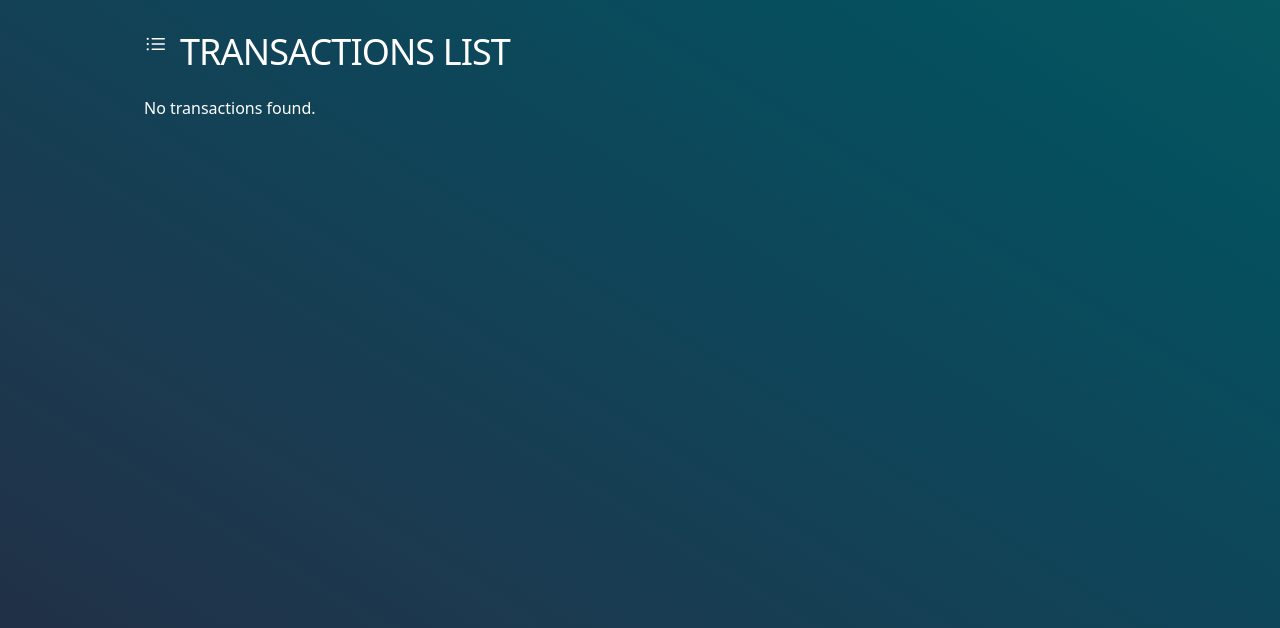
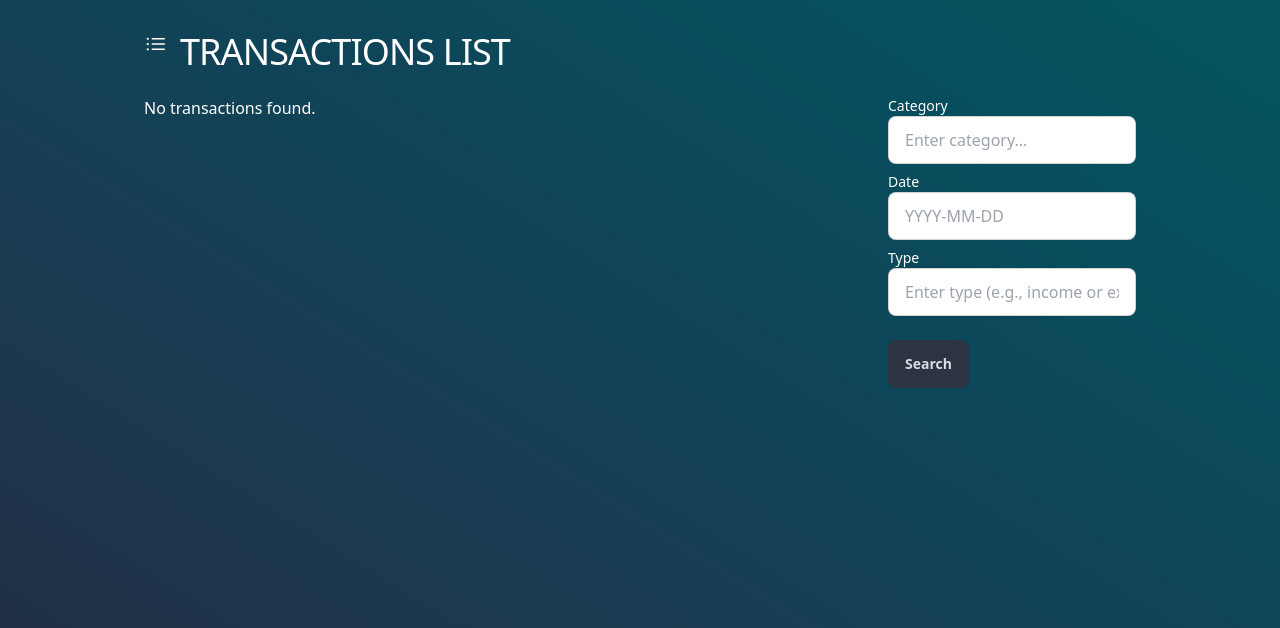
Before and after one commit to manolisfcb/FinanceTracker, a Flask app: page /transactions in a window 1280 px wide. Shown: the part 128-756 px from the top of the page. Run offline with Flask 3, Linux system fonts and the light colour scheme; the visitor is signed in with stand-in values (Sample User, id 1); data that the repository does not hold is empty; parts of the project's set-up code (start-up, migrations or seed data) failed here and were passed over; some libraries are stand-ins or nearby versions.

Commit message:
Add transaction filtering functionality, enhance transaction display, and update requirements

```diff
--- a/requirements.txt
+++ b/requirements.txt
@@ -4,7 +4,9 @@ blinker==1.9.0
 click==8.1.7
 dnspython==2.7.0
 email_validator==2.2.0
+Faker==33.1.0
 Flask==3.1.0
+Flask-Filter==0.1.2a3
 Flask-JWT-Extended==4.7.1
 Flask-Login==0.6.3
 Flask-Migrate==4.0.7
@@ -20,7 +22,9 @@ marshmallow==3.23.1
 packaging==24.2
 passlib==1.7.4
 PyJWT==2.10.1
+python-dateutil==2.9.0.post0
 python-dotenv==1.0.1
+six==1.17.0
 SQLAlchemy==2.0.36
 typing_extensions==4.12.2
 webargs==8.6.0
--- a/src/routes/transactions.py
+++ b/src/routes/transactions.py
@@ -6,16 +6,51 @@ from src.forms.LoginForm import LoginForm
 from flask import Blueprint, render_template, request
 from app import db
 from src.models.Transaction import TransactionModel, Category
+from sqlalchemy import or_
+from src.utils.filter import filter
+from sqlalchemy.orm import joinedload
 
 
+# @main_bp.route('/transactions', methods=['GET', 'POST'])
+# @login_required
+# def transactions():
 
-@main_bp.route('/transactions', methods=['GET', 'POST'])
-@login_required
+@main_bp.route('/transactions', methods=['GET'])
 def transactions():
-    transactions = TransactionModel.query.filter_by(user_id=current_user.id).order_by(TransactionModel.date.desc()).all()
-    transactions = [transaction.serialize() for transaction in transactions]
+    # Recuperar filtros enviados por el formulario
+    category = request.args.get('category', '').strip()
+    date = request.args.get('date', '').strip()
+    transaction_type = request.args.get('type', '').strip()
+
+    print(request.args)
+    print(category)
+    query = TransactionModel.query.join(Category)
+
+  # Aplicar filtros dinámicamente
+    filters = []
+    if category:
+        filters.append(Category.name.ilike(f"%{category}%"))  # Filtra por nombre de categoría
+    if date:
+        filters.append(TransactionModel.date.ilike(f"%{date}%"))  # Filtra por fecha como texto
+    if transaction_type:
+        filters.append(TransactionModel.type.ilike(f"%{transaction_type}%"))  # Filtra por tipo de transacción
+
+    # Aplicar todos los filtros
+    query = query.filter(*filters)
+
+    # Obtener los resultados
+    transactions = query.options(joinedload(TransactionModel.category)).all()
+
+    # # Renderizar los resultados
+    # return render_template("partials/transaction_table.html", transactions=transactions)
+
+    transactions = [transaction.serialize() for transaction in query]
     context = {
         'transactions': transactions
     }
     print(context)
+
+    if request.headers.get('HX-Request'):
+        return render_template('partials/transaction_table.html', **context)
+
     return render_template('transactions.html', **context)
--- a/src/templates/transactions.html
+++ b/src/templates/transactions.html
@@ -18,11 +18,13 @@
 
         TRANSACTIONS LIST
     </h1>
+    <div class = "relative overflow-x-auto text-white">
 
-    <div class=" relative overflow-x-auto text-white" >
-
+        <div class = "flex flex-col-reverse md:grid md:grid-cols-4 md:gap4">
+             <!-- 3 de cuatro columnas para la tabla   -->
+             <div class = "col-span-3 me-4">
                 {% if transactions %}
-            <table class = "table">
+                        <table class = "table"   id="transaction-container">
                             <thead class = "text-xs text-white uppercase">
                             <tr>
                                 <th class="px-6 py-3" >Date</th>
@@ -50,4 +52,35 @@
             </div>
 
 
+             <!-- 1 de cuatro columnas para el formulario de filtros -->
+        <div class = "col-span-1">
+            <form hx-get="/transactions" hx-target="#transaction-container" hx-swap="outerHTML">
+                <!-- Category Filter -->
+                <div class="mb-2 form-control">
+                    <label for="category" class="text-white text-sm">Category</label>
+                    <input type="text" name="category" id="category" class="input input-bordered" placeholder="Enter category..." />
+                </div>
+
+                <!-- Date Filter -->
+                <div class="mb-2 form-control">
+                    <label for="date" class="text-white text-sm">Date</label>
+                    <input type="text" name="date" id="date" class="input input-bordered" placeholder="YYYY-MM-DD" />
+                </div>
+
+                <!-- Type Filter -->
+                <div class="mb-2 form-control">
+                    <label for="type" class="text-white text-sm">Type</label>
+                    <input type="text" name="type" id="type" class="input input-bordered" placeholder="Enter type (e.g., income or expense)..." />
+                </div>
+
+                <button type="submit" class="btn btn-neutral mt-4">Search</button>
+            </form>
+
+        </div>
+
+        </div>
+    </div>
+<script src="https://cdn.jsdelivr.net/npm/bootstrap@5.0.2/dist/js/bootstrap.bundle.min.js" integrity="sha384-MrcW6ZMFYlzcLA8Nl+NtUVF0sA7MsXsP1UyJoMp4YLEuNSfAP+JcXn/tWtIaxVXM" crossorigin="anonymous"></script>
+
+
 {% endblock %}
```
Also changed, not shown: src/templates/partials/transaction_table.html (added, +26 -0 lines), src/utils/filter.py (added, +33 -0 lines), instance/finance.db. Lines whose indentation alone changed are shown as unchanged.
